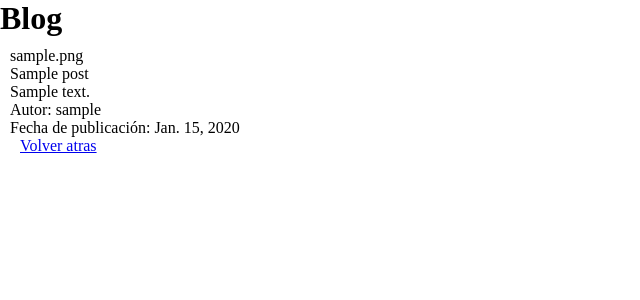
After one commit to JoelRazuri/blog-personal, a Django app: page /blog/detail/1 in a window 1280 px wide. The commit adds this page. Shown: the top 300 px of the page, without its empty margins (0-640 px from the left). Run offline with Django 5.2, Linux system fonts and the light colour scheme; tables that the repository leaves empty hold one stand-in row (values such as "Sample post"); parts of the project's set-up code (start-up, migrations or seed data) failed here and were passed over.

Commit message:
Creando Views de app blog

```diff
--- a/blog/models.py
+++ b/blog/models.py
@@ -1,3 +1,4 @@
+from django.contrib.auth.models import User
 from django.db import models
 from datetime import date
 
@@ -5,9 +6,9 @@ from datetime import date
 class Post(models.Model):
     title = models.CharField(max_length=20, blank=False, null=False)
     content = models.TextField(blank=False, null=False)
-    image = models.ImageField()
+    image = models.ImageField(blank=True, null=True)
     created_date = models.DateField(default=date.today)
-    author = models.ForeignKey('auth.User', on_delete=models.CASCADE)
+    author = models.ForeignKey(User, on_delete=models.CASCADE)
 
     def __str__(self):
         return self.title
--- a/blog/urls.py
+++ b/blog/urls.py
@@ -1,8 +1,12 @@
 from django.urls import path
-from .views import BlogHomeView
+from .views import HomeBlogView, CreateBlogView, DetailBlogView, UpdateBlogView, DeleteBlogView
 
 app_name = 'blog'
 
 urlpatterns = [
-    path('', BlogHomeView.as_view(), name='home'),
+    path('', HomeBlogView.as_view(), name='home'),
+    path('create/', CreateBlogView.as_view(), name='create'),
+    path('detail/<slug:pk>', DetailBlogView.as_view(), name='detail'),
+    path('update/<slug:pk>', UpdateBlogView.as_view(), name='update'),
+    path('delete/<slug:pk>', DeleteBlogView.as_view(), name='delete'),
 ]
--- a/blog/views.py
+++ b/blog/views.py
@@ -1,8 +1,42 @@
 from django.shortcuts import render
-from django.views.generic import View
+from django.views.generic import View, CreateView, ListView, DetailView, UpdateView, DeleteView
+from django.urls import reverse_lazy
+from .models import Post
+from .forms import PostForm
+
+
+class HomeBlogView(ListView):
+    model = Post
+    template_name = 'blog/index.html'
+    context_object_name = 'posts'
 
 
 
-class BlogHomeView(View):
-    def get(self, request, *args, **kwargs):
-        return render(request, 'blog/index.html',{})
+class CreateBlogView(CreateView):
+    model = Post
+    form_class = PostForm
+    template_name = 'blog/create_blog.html'
+    success_url = reverse_lazy('blog:home')
+
+
+
+class DetailBlogView(DetailView):
+    model = Post
+    template_name = 'blog/detail_blog.html'
+    context_object_name = 'post'
+
+
+
+class UpdateBlogView(UpdateView):
+    model = Post
+    form_class = PostForm
+    template_name = 'blog/update_blog.html'
+    context_object_name = 'post'
+    success_url = reverse_lazy('blog:home')
+
+
+
+class DeleteBlogView(DeleteView):
+    model = Post
+    template_name = 'blog/delete_blog.html'
+    success_url = reverse_lazy('blog:home')
--- a/core/urls.py
+++ b/core/urls.py
@@ -3,7 +3,7 @@ from django.urls import path, include
 
 urlpatterns = [
     path('admin/', admin.site.urls),
-    path('', include('blog.urls', namespace='blog')),
+    path('blog/', include('blog.urls', namespace='blog')),
     path('accounts/', include('accounts.urls', namespace='accounts')),
     path('comments/', include('comments.urls', namespace='comments')),
 ]
--- a/static/blog/css/style.css
+++ b/static/blog/css/style.css
@@ -0,0 +1,22 @@
+* {
+    margin: 0;
+    padding: 0;
+    box-sizing: border-box;
+}
+
+main {
+    width: 100vh;
+    padding: 10px;
+}
+
+form {
+    padding: 10px;
+}
+
+form p {
+    margin-bottom: 10px;
+}
+
+a {
+    padding: 10px;
+}
--- /dev/null
+++ b/templates/blog/detail_blog.html
@@ -0,0 +1,18 @@
+{% extends 'layouts/base.html' %}
+
+{% block title %}Detalle del Post{% endblock title %}Blog
+
+{% block content %}
+    <main>
+        <ul>
+            <li>{{ post.image }}</li>
+            <li>{{ post.title }}</li>
+            <li>{{ post.content }}</li>
+            <li>Autor: {{ post.author }}</li>
+            <li>Fecha de publicación: {{ post.created_date }}</li>
+        </ul>
+        <div>
+            <p><a href="{% url 'blog:home' %}">Volver atras</a></p>
+        </div>
+    </main>
+{% endblock content %}
--- a/templates/layouts/base.html
+++ b/templates/layouts/base.html
@@ -1,13 +1,16 @@
+{% load static %}
 <!DOCTYPE html>
 <html lang="en">
 <head>
     <meta charset="UTF-8">
     <meta name="viewport" content="width=device-width, initial-scale=1.0">
-    <link rel="stylesheet" href="style.css">
+    <link rel="stylesheet" href="{% static 'blog/css/style.css' %}">
     {% block styles %}{% endblock styles %}
     <title>{% block title %}{% endblock title %}</title>
 </head>
 <body>
     <h1>Blog</h1>
+
+    {% block content %}{% endblock content %}
 </body>
 </html>
```
Also changed, not shown: blog/forms.py (added, +8 -0 lines), templates/blog/create_blog.html (added, +12 -0 lines), templates/blog/index.html (+20 -0 lines), templates/blog/update_blog.html (added, +12 -0 lines), blog/migrations/0001_initial.py (added), blog/migrations/0002_alter_post_image.py (added), templates/blog/delete_blog.html (added).
